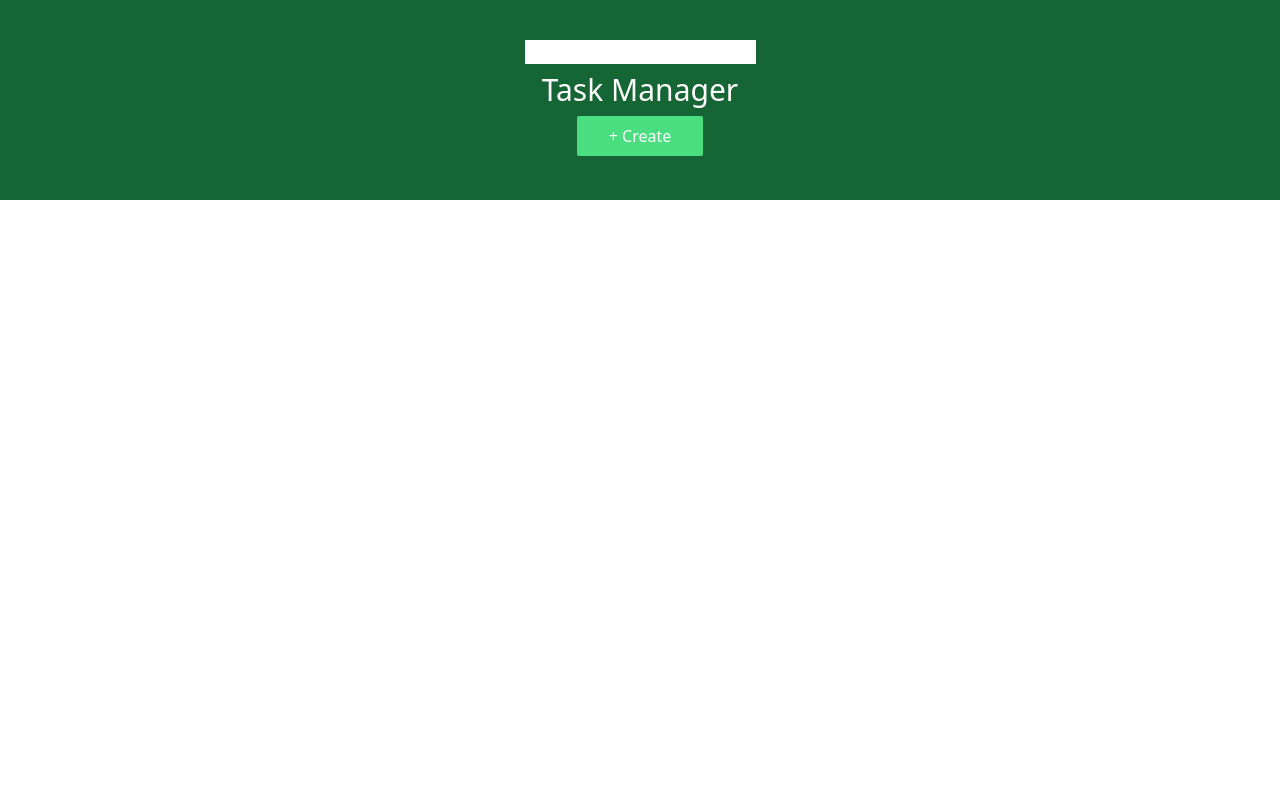
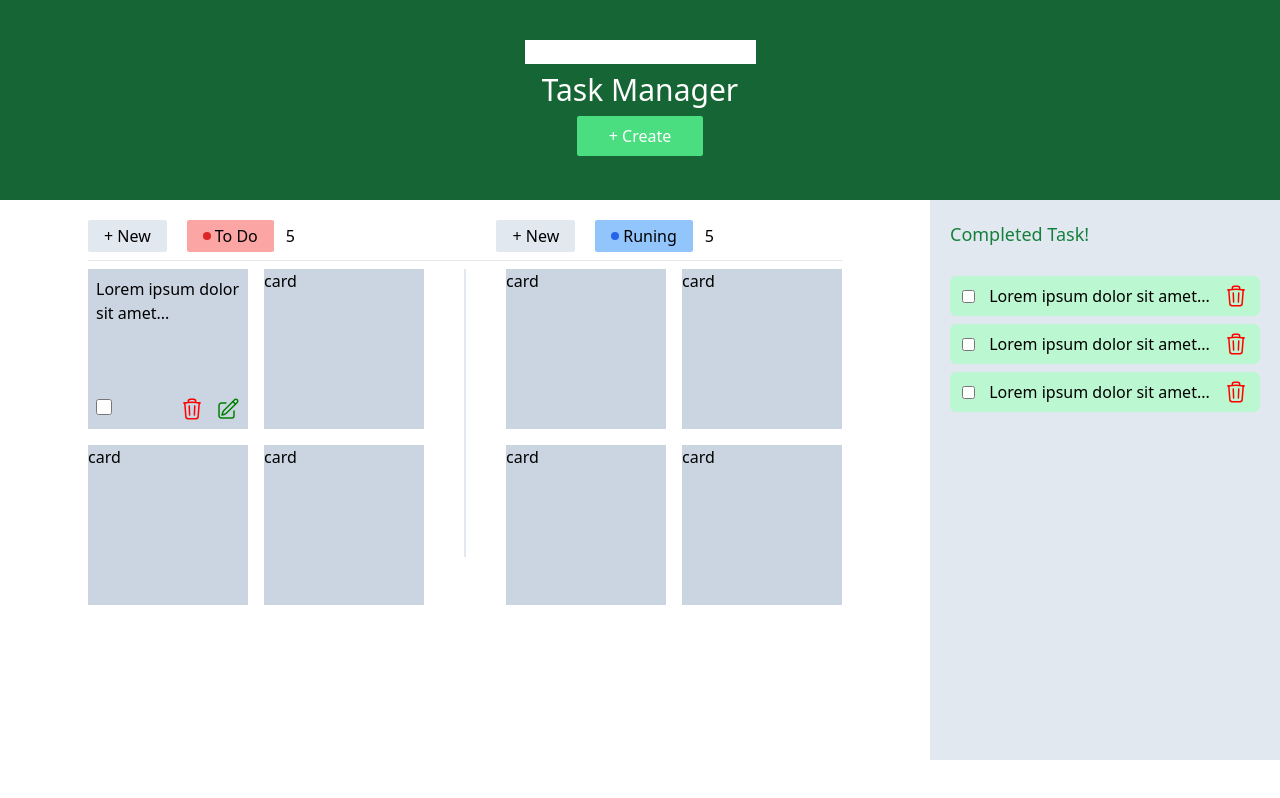
Before and after one commit to Nayem707/Todo-list-app, a React (Vite) app: page / in a window 1280 px wide. Built offline with nearby package versions, Linux system fonts and the light colour scheme.

Commit message:
Add layout & design structure, card, header

```diff
--- a/src/App.jsx
+++ b/src/App.jsx
@@ -1,3 +1,5 @@
+import { EditIcon, TrashIcon } from './assets/Icon';
+
 function App() {
   return (
     <>
@@ -13,6 +15,112 @@ function App() {
           </div>
         </div>
       </header>
+
+      <main className='flex justify-between'>
+        <section className='mx-auto py-5 space-y-2'>
+          <div className='flex w-100 justify-between'>
+            <div className=' flex gap-5 '>
+              <div>
+                <button className=' font-medium bg-slate-200 px-4 rounded-sm py-1'>
+                  + New
+                </button>
+              </div>
+
+              <div className=' flex gap-3 items-center'>
+                <p className='flex items-center gap-1 bg-red-300 font-medium px-4 rounded-sm py-1'>
+                  <div className='h-2 w-2 rounded-full bg-red-600' />
+                  To Do
+                </p>
+                <p className='font-medium'>5</p>
+              </div>
+            </div>
+
+            <div className=' flex gap-5 px-32'>
+              <div>
+                <button className=' font-medium bg-slate-200 px-4 rounded-sm py-1'>
+                  + New
+                </button>
+              </div>
+
+              <div className=' flex gap-3 items-center'>
+                <p className='flex items-center gap-1 bg-blue-300 font-medium px-4 rounded-sm py-1'>
+                  <div className='h-2 w-2 rounded-full bg-blue-600' />
+                  Runing
+                </p>
+                <p className='font-medium'>5</p>
+              </div>
+            </div>
+          </div>
+
+          <hr />
+
+          <div className='flex justify-between gap-10'>
+            <div className='grid grid-cols-2 gap-4'>
+              <div className='h-40 w-40 p-2 bg-slate-300 grid grid-cols-1 gap-4 content-between'>
+                <div>
+                  <p>Lorem ipsum dolor sit amet...</p>
+                </div>
+
+                <div className=' flex justify-between items-center gap-5'>
+                  <div>
+                    <input
+                      className='h-4 w-4 cursor-pointer'
+                      type='checkbox'
+                      name=''
+                      id=''
+                    />
+                  </div>
+
+                  <div className=' flex gap-3'>
+                    <TrashIcon />
+                    <EditIcon />
+                  </div>
+                </div>
+              </div>
+
+              <div className='h-40 w-40 bg-slate-300'>card</div>
+              <div className='h-40 w-40 bg-slate-300'>card</div>
+              <div className='h-40 w-40 bg-slate-300'>card</div>
+            </div>
+
+            <div className='py-18 w-[2px] h-72 bg-slate-200' />
+
+            <div className='grid grid-cols-2 gap-4'>
+              <div className='h-40 w-40 bg-slate-300'>card</div>
+              <div className='h-40 w-40 bg-slate-300'>card</div>
+              <div className='h-40 w-40 bg-slate-300'>card</div>
+              <div className='h-40 w-40 bg-slate-300'>card</div>
+            </div>
+          </div>
+        </section>
+
+        <section className=' bg-slate-200 w-[350px] h-[70vh]'>
+          <div className='py-5 px-5'>
+            <h1 className=' text-lg font-medium text-green-700'>
+              Completed Task!
+            </h1>
+          </div>
+
+          <div className='grid gap-2 px-5 py-2'>
+            <div className='flex items-center justify-between px-3 h-10 rounded-md bg-green-200'>
+              <input type='checkbox' name='' id='' />
+              <p>Lorem ipsum dolor sit amet...</p>
+              <TrashIcon />
+            </div>
+
+            <div className='flex items-center justify-between px-3 h-10 rounded-md bg-green-200'>
+              <input type='checkbox' name='' id='' />
+              <p>Lorem ipsum dolor sit amet...</p>
+              <TrashIcon />
+            </div>
+            <div className='flex items-center justify-between px-3 h-10 rounded-md bg-green-200'>
+              <input type='checkbox' name='' id='' />
+              <p>Lorem ipsum dolor sit amet...</p>
+              <TrashIcon />
+            </div>
+          </div>
+        </section>
+      </main>
     </>
   );
 }
--- /dev/null
+++ b/src/assets/Icon.jsx
@@ -0,0 +1,37 @@
+export const TrashIcon = () => {
+  return (
+    <svg
+      xmlns='http://www.w3.org/2000/svg'
+      fill='none'
+      viewBox='0 0 24 24'
+      strokeWidth={1.5}
+      stroke='red'
+      className='w-6 h-6 cursor-pointer'
+    >
+      <path
+        strokeLinecap='round'
+        strokeLinejoin='round'
+        d='m14.74 9-.346 9m-4.788 0L9.26 9m9.968-3.21c.342.052.682.107 1.022.166m-1.022-.165L18.16 19.673a2.25 2.25 0 0 1-2.244 2.077H8.084a2.25 2.25 0 0 1-2.244-2.077L4.772 5.79m14.456 0a48.108 48.108 0 0 0-3.478-.397m-12 .562c.34-.059.68-.114 1.022-.165m0 0a48.11 48.11 0 0 1 3.478-.397m7.5 0v-.916c0-1.18-.91-2.164-2.09-2.201a51.964 51.964 0 0 0-3.32 0c-1.18.037-2.09 1.022-2.09 2.201v.916m7.5 0a48.667 48.667 0 0 0-7.5 0'
+      />
+    </svg>
+  );
+};
+
+export const EditIcon = () => {
+  return (
+    <svg
+      xmlns='http://www.w3.org/2000/svg'
+      fill='none'
+      viewBox='0 0 24 24'
+      strokeWidth={1.5}
+      stroke='green'
+      className='w-6 h-6 cursor-pointer'
+    >
+      <path
+        strokeLinecap='round'
+        strokeLinejoin='round'
+        d='m16.862 4.487 1.687-1.688a1.875 1.875 0 1 1 2.652 2.652L10.582 16.07a4.5 4.5 0 0 1-1.897 1.13L6 18l.8-2.685a4.5 4.5 0 0 1 1.13-1.897l8.932-8.931Zm0 0L19.5 7.125M18 14v4.75A2.25 2.25 0 0 1 15.75 21H5.25A2.25 2.25 0 0 1 3 18.75V8.25A2.25 2.25 0 0 1 5.25 6H10'
+      />
+    </svg>
+  );
+};
```
